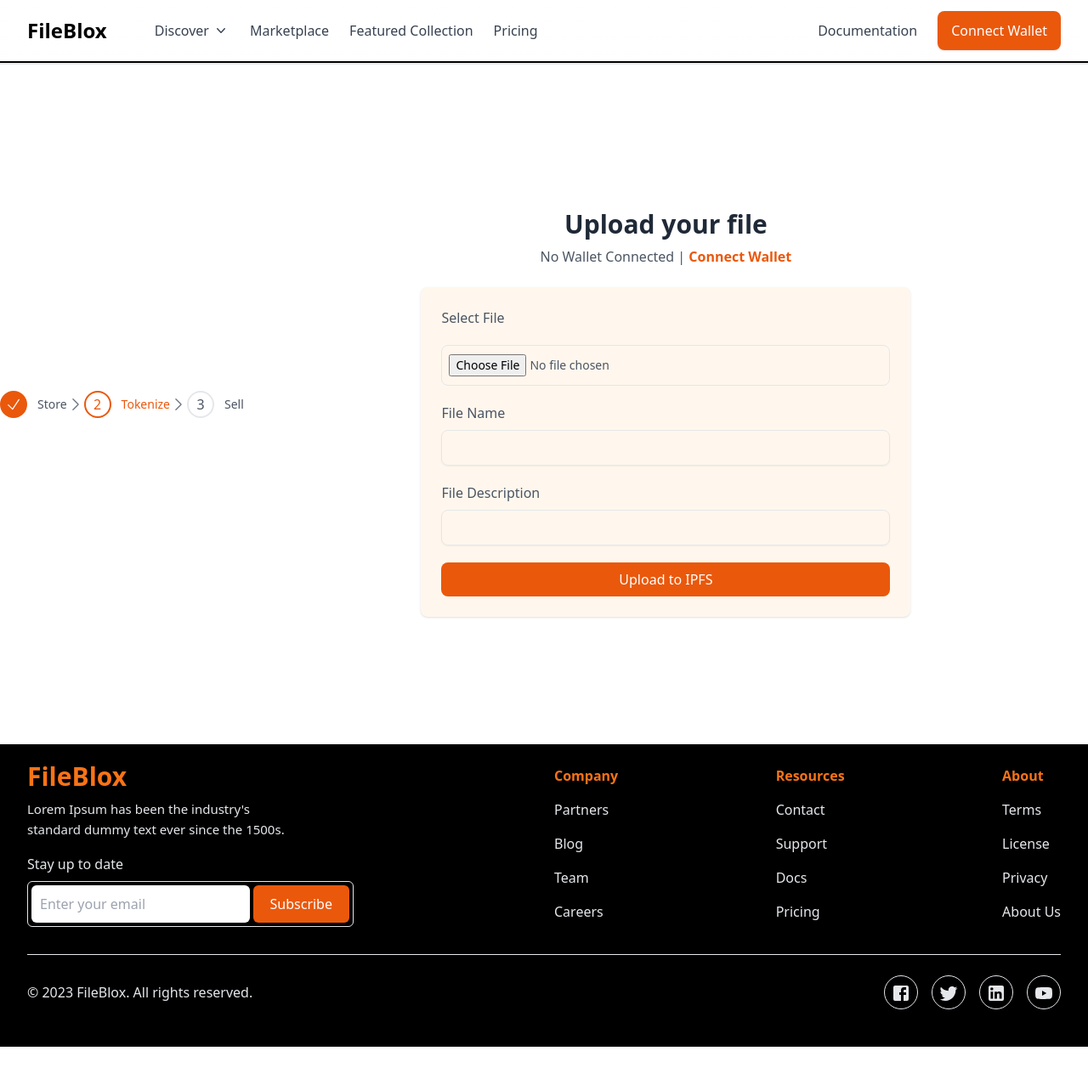
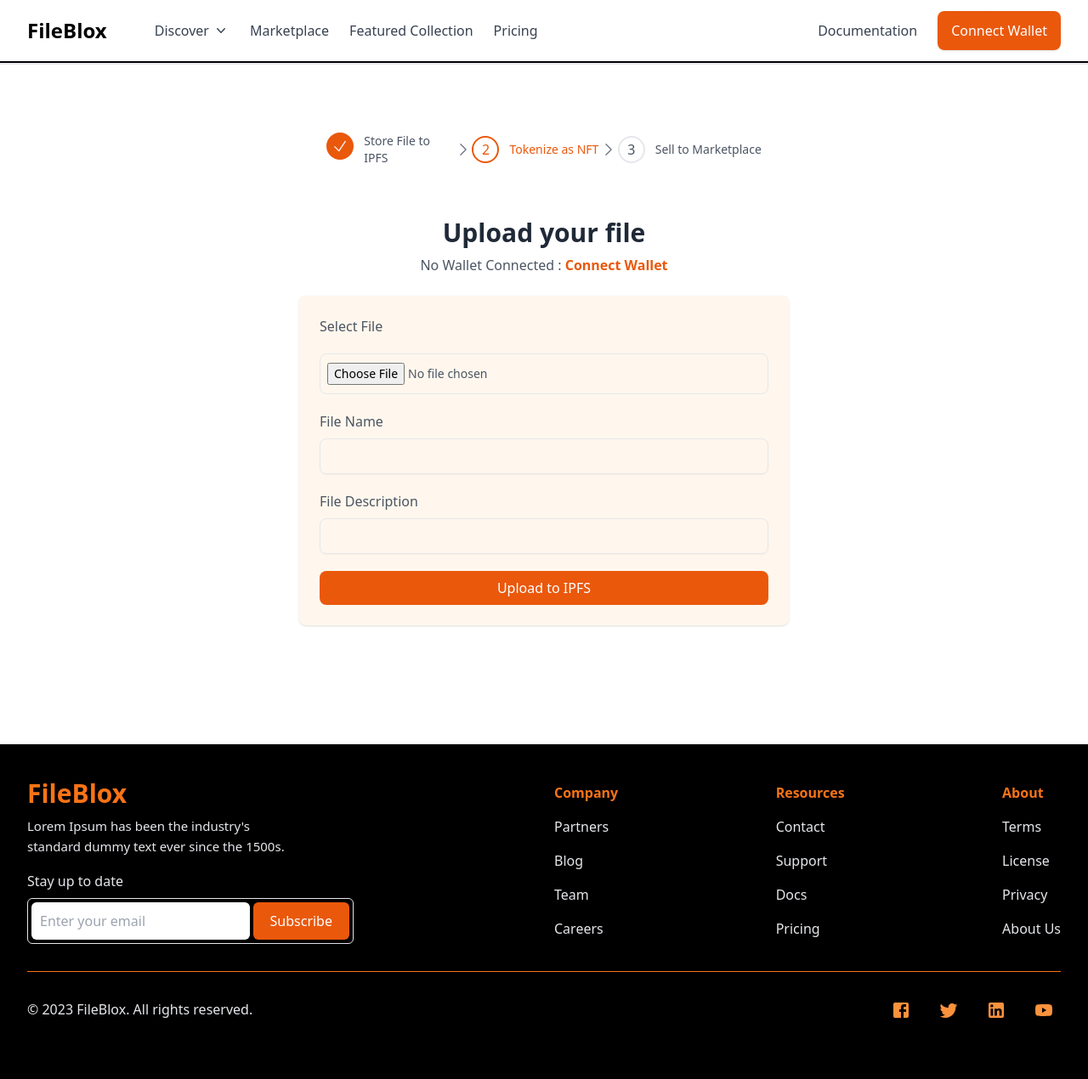
Before and after one commit to raldblox/fileblox, a Next.js app in the folder react-web-app/: page /marketplace/create in a window 1280 px wide. Shown: the whole page at 85% size. Before the commit the page ends 1232 px from the top, so only its background shows below. Built offline with nearby package versions, Linux system fonts and the light colour scheme.

Commit message:
Updated ui layouts

```diff
--- a/react-web-app/components/Footer.js
+++ b/react-web-app/components/Footer.js
@@ -69,7 +69,7 @@ export default () => {
     ]
 
     return (
-        <footer className="text-gray-200 bg-black px-4 py-5 mx-auto md:px-8">
+        <footer className="text-gray-200 bg-black px-4 py-10 mx-auto md:px-8">
             <div className="gap-6 justify-between md:flex">
                 <div className="flex-1">
                     <div className="max-w-xs">
@@ -128,31 +128,31 @@ export default () => {
                     }
                 </div>
             </div>
-            <div className="mt-8 py-6 border-t items-center justify-between sm:flex">
+            <div className="mt-8 py-6 border-t border-orange-500 items-center justify-between sm:flex">
                 <div className="mt-4 sm:mt-0">
                     &copy; 2023 FileBlox. All rights reserved.
                 </div>
                 <div className="mt-6 sm:mt-0">
                     <ul className="flex items-center space-x-4">
-                        <li className="w-10 h-10 border rounded-full flex items-center justify-center hover:text-orange-500">
+                        <li className="w-10 h-10 flex items-center justify-center text-orange-400 hover:text-orange-500">
                             <a href="javascript:void()">
                                 <Facebook />
                             </a>
                         </li>
 
-                        <li className="w-10 h-10 border rounded-full flex items-center justify-center hover:text-orange-500">
+                        <li className="w-10 h-10 flex items-center justify-center text-orange-400 hover:text-orange-500">
                             <a href="javascript:void()">
                                 <Twitter />
                             </a>
                         </li>
 
-                        <li className="w-10 h-10 border rounded-full flex items-center justify-center hover:text-orange-500">
+                        <li className="w-10 h-10 flex items-center justify-center text-orange-400 hover:text-orange-500">
                             <a href="javascript:void()">
                                 <LinkedIn />
                             </a>
                         </li>
 
-                        <li className="w-10 h-10 border rounded-full flex items-center justify-center hover:text-orange-500">
+                        <li className="w-10 h-10 flex items-center justify-center text-orange-400 hover:text-orange-500">
                             <a href="javascript:void()">
                                 <YouTube />
                             </a>
--- a/react-web-app/components/sections/HeroSection.js
+++ b/react-web-app/components/sections/HeroSection.js
@@ -1,3 +1,4 @@
+import Link from "next/link"
 import { useState } from "react"
 
 export default () => {
@@ -28,37 +29,37 @@ export default () => {
 
     return (
         <section>
-            <div className="max-w-screen-xl mx-auto px-4 py-28 gap-12 text-gray-600 md:px-8 xl:flex">
-                <div className="space-y-5 max-w-2xl mx-auto text-center xl:text-left flex flex-col lg:justify-center">
+            <div className="max-w-screen-xl gap-12 px-4 mx-auto text-gray-600 py-28 md:px-8 xl:flex">
+                <div className="flex flex-col max-w-2xl mx-auto space-y-5 text-center xl:text-left lg:justify-center">
                     <div className="flex flex-wrap items-center justify-center gap-6 xl:justify-start">
                         {
                             features.map((item, idx) => (
-                                <div key={idx} className="flex items-center gap-x-2 text-gray-500 text-sm">
+                                <div key={idx} className="flex items-center text-sm text-gray-500 gap-x-2">
                                     {item.icon}
                                     {item.name}
                                 </div>
                             ))
                         }
                     </div>
-                    <h1 className="text-4xl text-gray-800 font-bold mx-auto md:text-5xl">
+                    <h1 className="mx-auto text-4xl font-bold text-gray-800 md:text-5xl">
                         Explore curated files on decentralized networks
                     </h1>
                     <p className="max-w-xl mx-auto xl:mx-0">
                         Sed ut perspiciatis unde omnis iste natus voluptatem accusantium doloremque laudantium, totam rem aperiam, eaque ipsa quae.
                     </p>
-                    <div className="items-center justify-center gap-x-3 space-y-3 sm:flex sm:space-y-0 xl:justify-start">
-                        <a href="javascript:void(0)" className="flex items-center justify-center gap-x-2 py-2 px-4 text-white font-medium bg-orange-600 duration-150 hover:bg-orange-500 active:bg-gray-900 rounded-lg md:inline-flex">
+                    <div className="items-center justify-center space-y-3 gap-x-3 sm:flex sm:space-y-0 xl:justify-start">
+                        <a href="javascript:void(0)" className="flex items-center justify-center px-4 py-2 font-medium text-white duration-150 bg-orange-600 rounded-lg gap-x-2 hover:bg-orange-500 active:bg-gray-900 md:inline-flex">
                             Browse Files
                             <svg xmlns="http://www.w3.org/2000/svg" viewBox="0 0 20 20" fill="currentColor" className="w-5 h-5">
                                 <path fillRule="evenodd" d="M2 10a.75.75 0 01.75-.75h12.59l-2.1-1.95a.75.75 0 111.02-1.1l3.5 3.25a.75.75 0 010 1.1l-3.5 3.25a.75.75 0 11-1.02-1.1l2.1-1.95H2.75A.75.75 0 012 10z" clipRule="evenodd" />
                             </svg>
                         </a>
-                        <a href="javascript:void(0)" className="flex items-center justify-center gap-x-2 py-2 px-4 text-gray-700 hover:text-gray-500 font-medium duration-150 active:bg-gray-100 border rounded-lg md:inline-flex">
+                        <Link href="/marketplace/create" className="flex items-center justify-center px-4 py-2 font-medium text-gray-700 duration-150 border rounded-lg gap-x-2 hover:text-gray-500 active:bg-gray-100 md:inline-flex">
                             Upload Files
                             <svg xmlns="http://www.w3.org/2000/svg" viewBox="0 0 20 20" fill="currentColor" className="w-5 h-5">
                                 <path fillRule="evenodd" d="M2 10a.75.75 0 01.75-.75h12.59l-2.1-1.95a.75.75 0 111.02-1.1l3.5 3.25a.75.75 0 010 1.1l-3.5 3.25a.75.75 0 11-1.02-1.1l2.1-1.95H2.75A.75.75 0 012 10z" clipRule="evenodd" />
                             </svg>
-                        </a>
+                        </Link>
                     </div>
                 </div>
                 <div className="flex-1 max-w-xl mx-auto mt-14 xl:mt-0">
--- a/react-web-app/components/sections/PricingSection.js
+++ b/react-web-app/components/sections/PricingSection.js
@@ -53,14 +53,14 @@ export default () => {
     ]
 
     return (
-        <section className='relative py-20'>
+        <section className='relative py-20 bg-orange-100'>
             <div className="max-w-screen-xl mx-auto text-gray-600 md:px-8 w-full">
                 <div className='relative space-y-3 px-4 md:px-0'>
-                    <h3 className="text-orange-600 font-semibold">
+                    <h3 className="text-orange-800 font-semibold">
                         Pricing
                     </h3>
-                    <p className='text-gray-800 text-3xl font-semibold sm:text-4xl'>
-                        Pay as you grow
+                    <p className='text-black text-3xl font-semibold sm:text-4xl'>
+                        Pay as you grow!
                     </p>
                     <div className='max-w-xl'>
                         <p>
@@ -73,11 +73,11 @@ export default () => {
                         {
                             features.map((item, idx) => (
                                 <li key={idx} className="flex gap-x-3">
-                                    <div className="flex-none w-12 h-12 rounded-full bg-orange-50 text-orange-600 flex items-center justify-center">
+                                    <div className="flex-none w-12 h-12 rounded-full bg-gray-50 text-orange-500 flex items-center justify-center">
                                         {item.icon}
                                     </div>
                                     <div>
-                                        <h4 className="text-lg text-gray-800 font-medium">
+                                        <h4 className="text-lg text-gray-800 font-bold">
                                             {item.name}
                                         </h4>
                                         <p className="text-gray-600 mt-2 md:text-sm">
@@ -88,7 +88,7 @@ export default () => {
                             ))
                         }
                     </ul>
-                    <div className="flex-1 flex flex-col border-y mt-6 md:max-w-xl md:rounded-xl md:border md:border-x-none md:shadow-lg md:mt-0">
+                    <div className="flex-1 flex flex-col bg-white border-y mt-6 md:max-w-xl md:rounded-xl md:border md:border-x-none md:shadow-lg md:mt-0">
                         <div className="p-4 py-8 border-b md:p-8">
                             <div className="justify-between flex">
                                 <div className="max-w-xs">
--- a/react-web-app/pages/marketplace/create.js
+++ b/react-web-app/pages/marketplace/create.js
@@ -6,7 +6,7 @@ export default () => {
     const { connectWallet, connectedWallet } = useContext(Context);
 
     const [steps, setStep] = useState({
-        stepsItems: ["Store", "Tokenize", "Sell"],
+        stepsItems: ["Store File to IPFS", "Tokenize as NFT", "Sell to Marketplace"],
         currentStep: 2
     })
 
@@ -44,7 +44,7 @@ export default () => {
     };
 
     return (
-        <section className="py-20 gap-y-5">
+        <section className="justify-start px-4 py-20 gap-y-10">
             <div className="max-w-4xl px-4 mx-auto md:px-0">
                 <ul aria-label="Steps" className="items-center font-medium text-gray-600 md:flex">
                     {steps.stepsItems.map((item, idx) => (
@@ -92,8 +92,8 @@ export default () => {
                             <h3 className="text-2xl font-bold text-gray-800 sm:text-3xl">Upload your file</h3>
                             <p className="">
                                 {connectedWallet ?
-                                    <>Wallet Connected | <span className="font-bold text-orange-600 hover:text-orange-500">{connectedWallet}</span></> :
-                                    <>No Wallet Connected | <button onClick={connectWallet} className="font-bold text-orange-600 hover:text-orange-500">Connect Wallet</button></>
+                                    <>Wallet Connected : <span className="font-bold text-orange-600 hover:text-orange-500">{connectedWallet}</span></> :
+                                    <>No Wallet Connected : <button onClick={connectWallet} className="font-bold text-orange-600 hover:text-orange-500">Connect Wallet</button></>
                                 }
                             </p>
                         </div>
--- a/react-web-app/styles/globals.css
+++ b/react-web-app/styles/globals.css
@@ -14,6 +14,6 @@
   }
 
   section {
-    @apply min-h-screen flex items-center justify-center;
+    @apply flex flex-col items-center justify-center min-h-screen;
   }
 }
```
